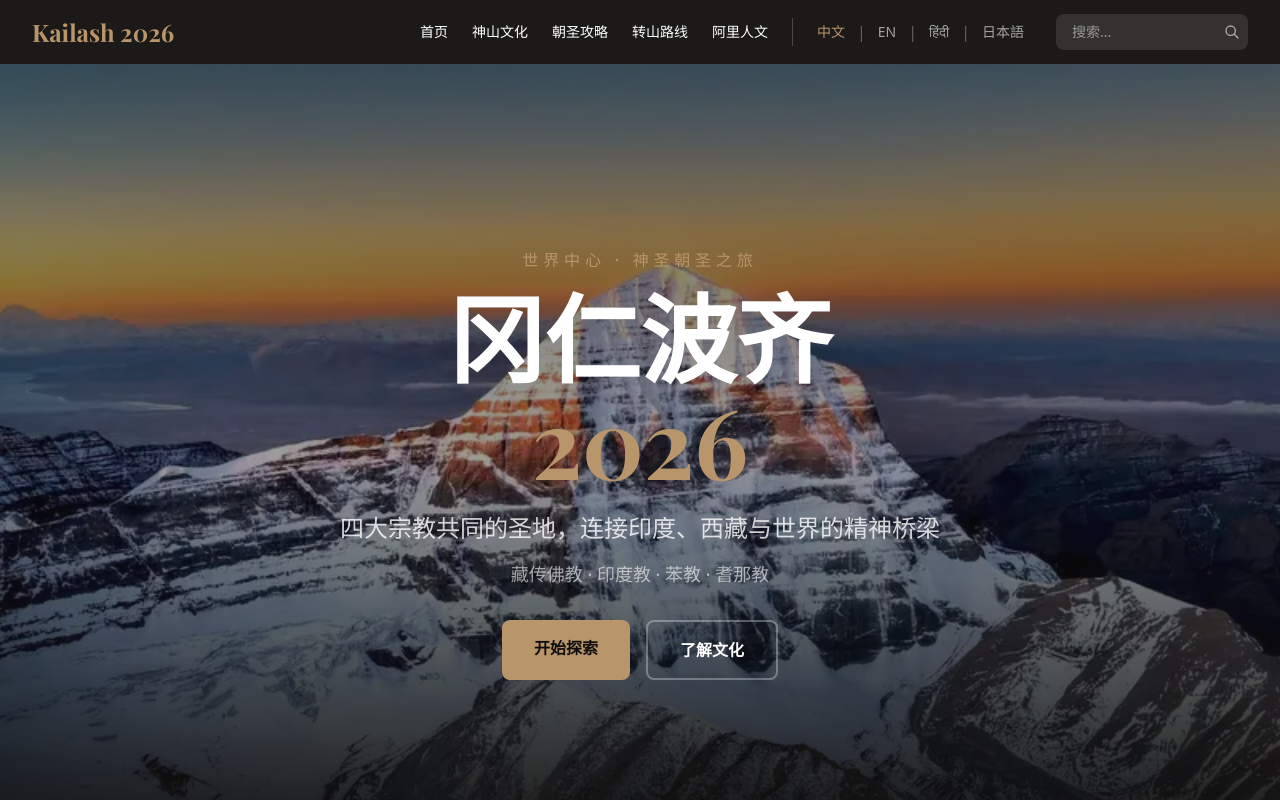
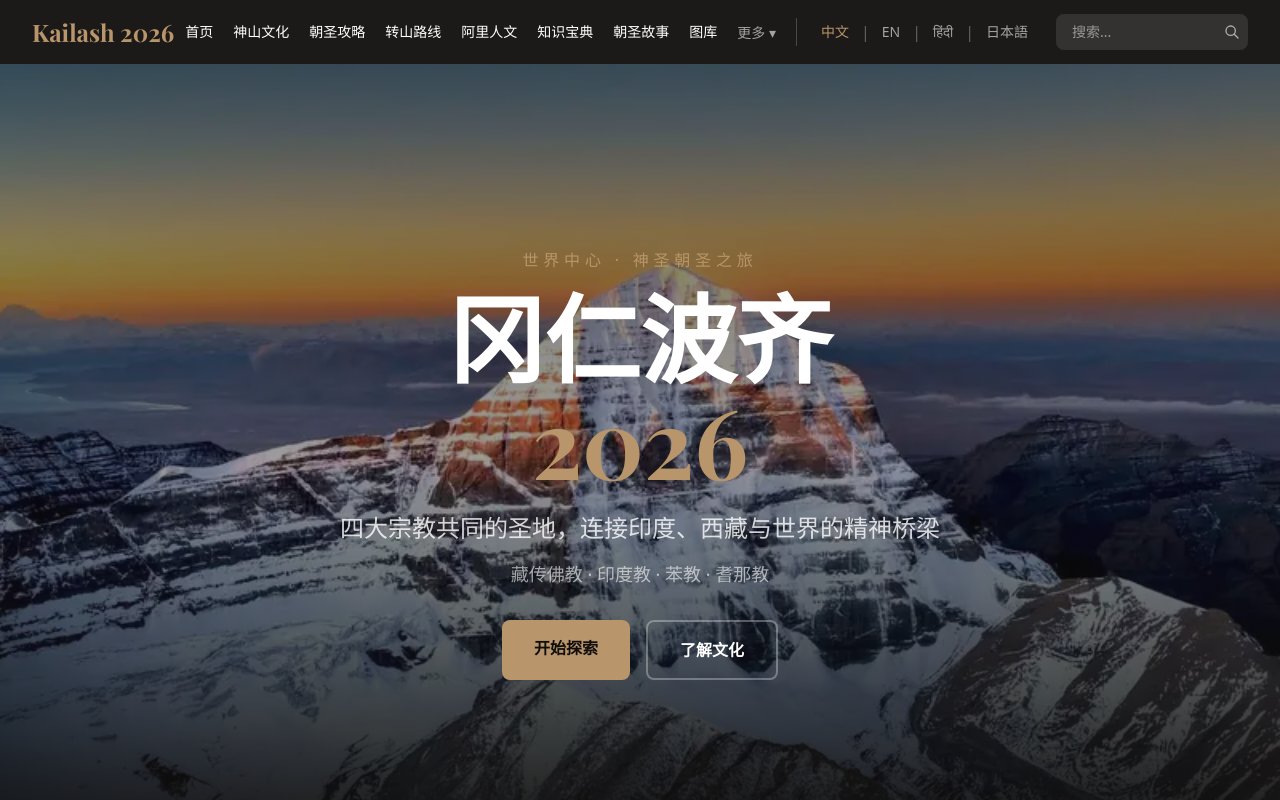
Before and after one commit to kailash2026/kailash2026, an Astro site: page / in a window 1280 px wide. Shown: the top 800 px of the page. Built offline with nearby package versions, Linux system fonts and the light colour scheme; Astro itself is replaced by a stand-in of ours.

Commit message:
nav: 桌面显示8项+更多▾下拉(马年/助手/FAQ/关于/联系)

```diff
--- a/src/layouts/Layout.astro
+++ b/src/layouts/Layout.astro
@@ -92,13 +92,25 @@ const navItems = [
         <a href="/" class="text-kailash-gold font-display text-2xl font-bold">Kailash 2026</a>
 
         {/* Desktop Nav */}
-        <div class="hidden lg:flex items-center space-x-6">
-          {navItems.slice(0, 5).map(item => (
-            <a href={item.href} class="text-white hover:text-kailash-gold transition text-sm group relative">
+        <div class="hidden lg:flex items-center space-x-5">
+          {navItems.slice(0, 8).map(item => (
+            <a href={item.href} class="text-white hover:text-kailash-gold transition text-sm group relative whitespace-nowrap">
               <span>{item.labelZh}</span>
               <span class="hidden group-hover:inline text-xs text-kailash-gold ml-1">{item.label}</span>
             </a>
           ))}
+
+          {/* More Dropdown */}
+          <div class="relative group">
+            <button class="text-white/60 hover:text-kailash-gold transition text-sm">更多 ▾</button>
+            <div class="absolute right-0 top-full mt-2 w-40 bg-kailash-dark/95 backdrop-blur-sm rounded-xl shadow-xl opacity-0 invisible group-hover:opacity-100 group-hover:visible transition-all duration-200 z-50 border border-white/10">
+              {navItems.slice(8).map(item => (
+                <a href={item.href} class="block px-4 py-2.5 text-sm text-white hover:text-kailash-gold hover:bg-white/5 first:rounded-t-xl last:rounded-b-xl transition whitespace-nowrap">
+                  {item.labelZh}
+                </a>
+              ))}
+            </div>
+          </div>
 
           {/* Language Switcher */}
           <div class="flex items-center gap-1 ml-4 border-l border-white/20 pl-4">
```
